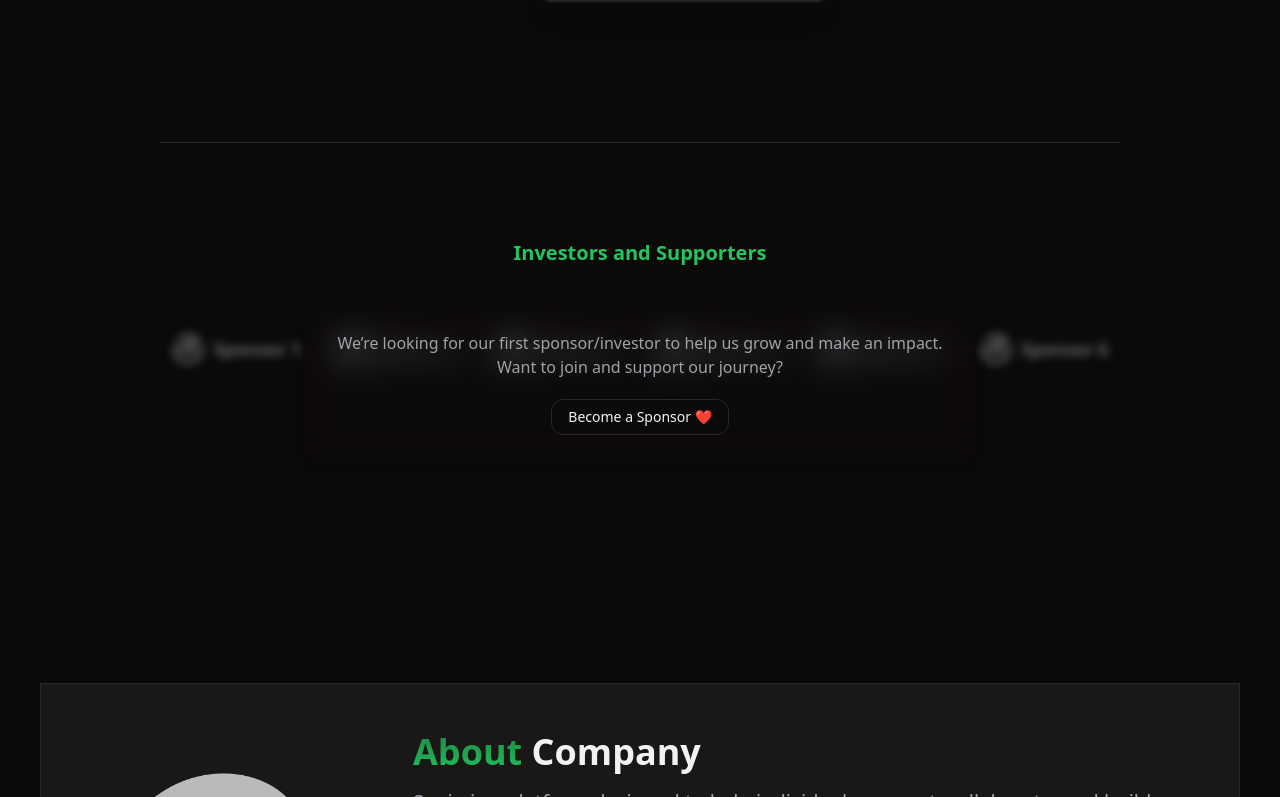
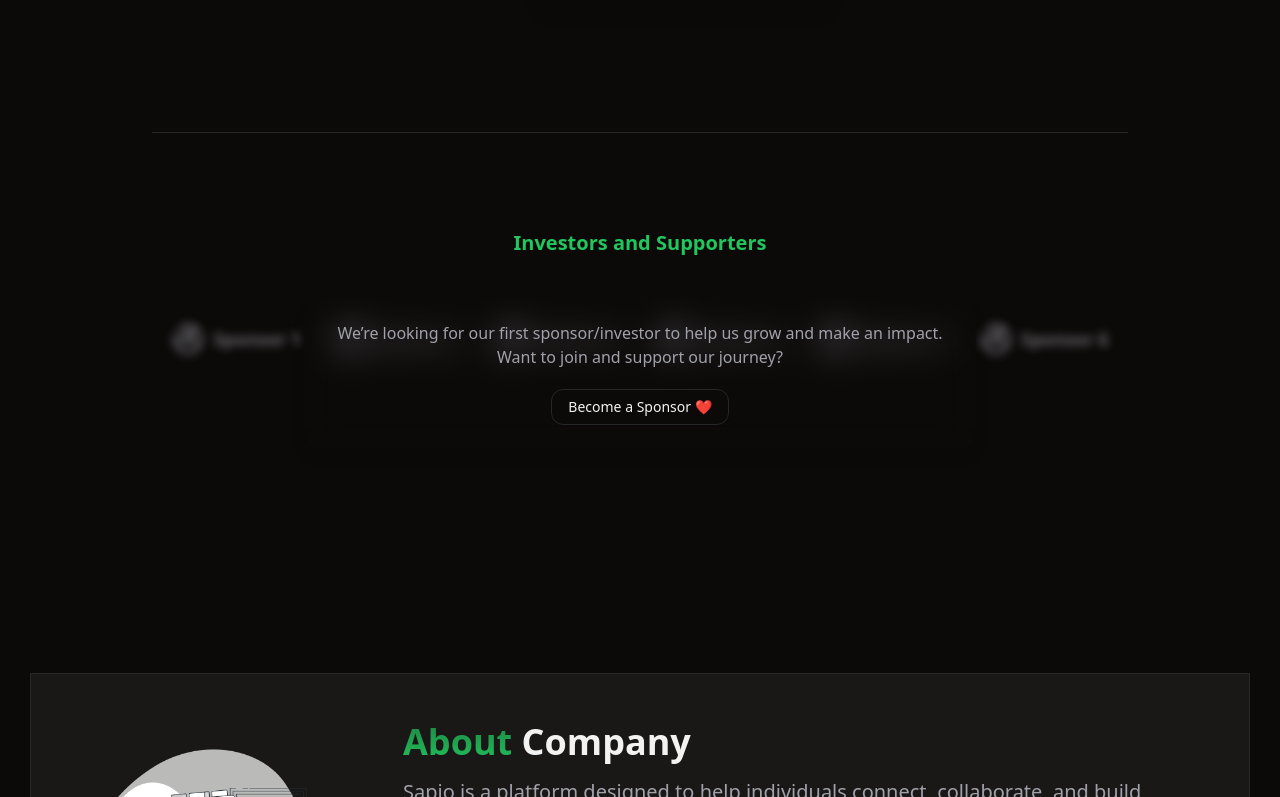
Before and after one commit to cyblogerz/sapio_landing_page, a Next.js app: page / in a window 1280 px wide. Shown: the part 755-1552 px from the top of the page. Built offline with nearby package versions, Linux system fonts and the light colour scheme.

Commit message:
Update globals.css

```diff
--- a/app/globals.css
+++ b/app/globals.css
@@ -7,7 +7,7 @@
   display: flex;
   flex-direction: column;
   align-items: center;
-  padding: 40px;
+  padding: 30px;
 }
 
 
```
